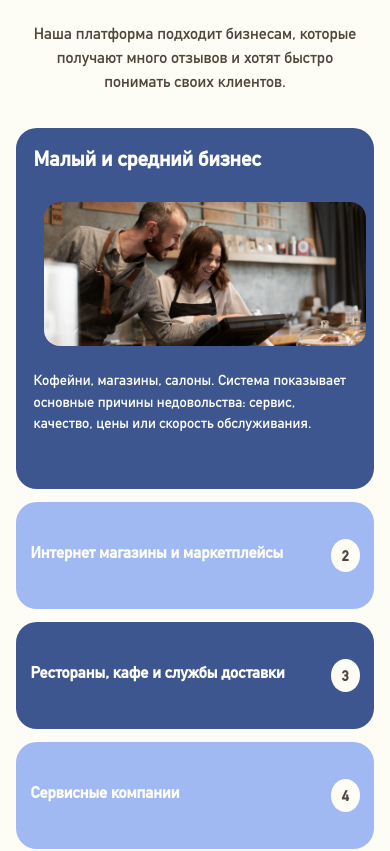
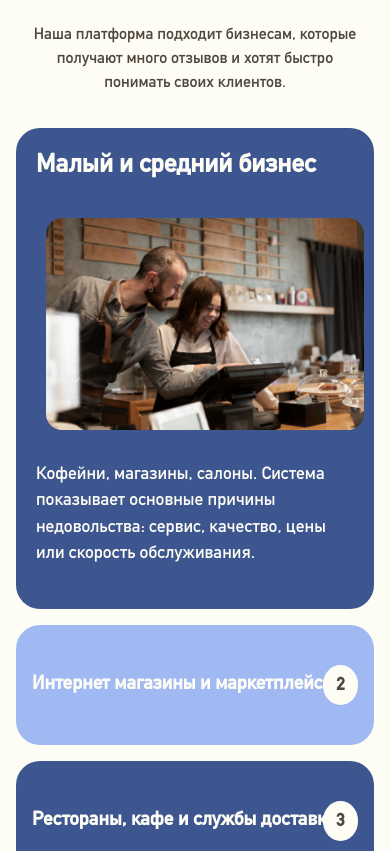
Before and after one commit to HasanovTimur9/review-analysis, a React (Vite) app in the folder frontend/frontend-review-analysis/: page / in a window 390 px wide. Shown: the part 3129-3980 px from the top of the page. Built offline with nearby package versions, Linux system fonts and the light colour scheme.

Commit message:
опять аккордеон

```diff
--- a/frontend/frontend-review-analysis/src/styles/AudiencePage.css
+++ b/frontend/frontend-review-analysis/src/styles/AudiencePage.css
@@ -719,3 +719,108 @@
         transition: none !important;
     }
 }
+
+@media (max-width: 75.625rem) {
+    .horizontal-accordion {
+        height: auto;
+        flex-direction: column;
+        gap: 1rem;
+        max-width: 800px;
+        margin: 0 auto;
+    }
+
+    .accordion-item {
+        flex: 1;
+        min-height: 5rem;
+        height: auto;
+        padding: 1.25rem 1rem;
+        border-radius: 1.5rem;
+        flex-direction: row;
+        align-items: center;
+        justify-content: space-between;
+        transition: all 0.4s cubic-bezier(0.4, 0, 0.2, 1);
+    }
+
+    .accordion-item.active {
+        flex: 1;
+        min-height: 25rem;
+        flex-direction: column;
+        align-items: flex-start;
+        padding: 1.5rem 1.25rem;
+    }
+
+    .accordion-content {
+        width: 100%;
+        flex-direction: row;
+        align-items: center;
+    }
+
+    .accordion-item.active .accordion-content {
+        flex-direction: column;
+        align-items: flex-start;
+    }
+
+    .accordion-title {
+        writing-mode: horizontal-tb;
+        transform: none;
+        margin-bottom: 0;
+        height: auto;
+        justify-content: flex-start;
+        font-size: 1.2rem;
+        text-align: left;
+        display: flex;
+        align-items: center;
+        flex: 1;
+    }
+
+    .accordion-item.active .accordion-title {
+        font-size: 1.6rem;
+        margin-bottom: 1.25rem;
+        text-align: left;
+        width: 100%;
+    }
+
+    .accordion-expanded {
+        width: 100%;
+        display: none;
+    }
+
+    .accordion-item.active .accordion-expanded {
+        display: flex;
+    }
+
+    .accordion-image-container {
+        margin: 1rem 0;
+        padding: 0 0.625rem;
+        width: 100%;
+    }
+
+    .accordion-image {
+        max-height: 15rem;
+        width: 100%;
+        object-fit: cover;
+    }
+
+    .accordion-description {
+        font-size: 1.1rem;
+        margin-top: 1rem;
+        text-align: left;
+        width: 100%;
+    }
+
+    .accordion-number {
+        position: relative;
+        bottom: auto;
+        left: auto;
+        transform: none;
+        width: 2.2rem;
+        height: 2.2rem;
+        font-size: 1.1rem;
+        margin-left: 0.625rem;
+        flex-shrink: 0;
+    }
+
+    .accordion-item.active .accordion-number {
+        display: none;
+    }
+}
```
